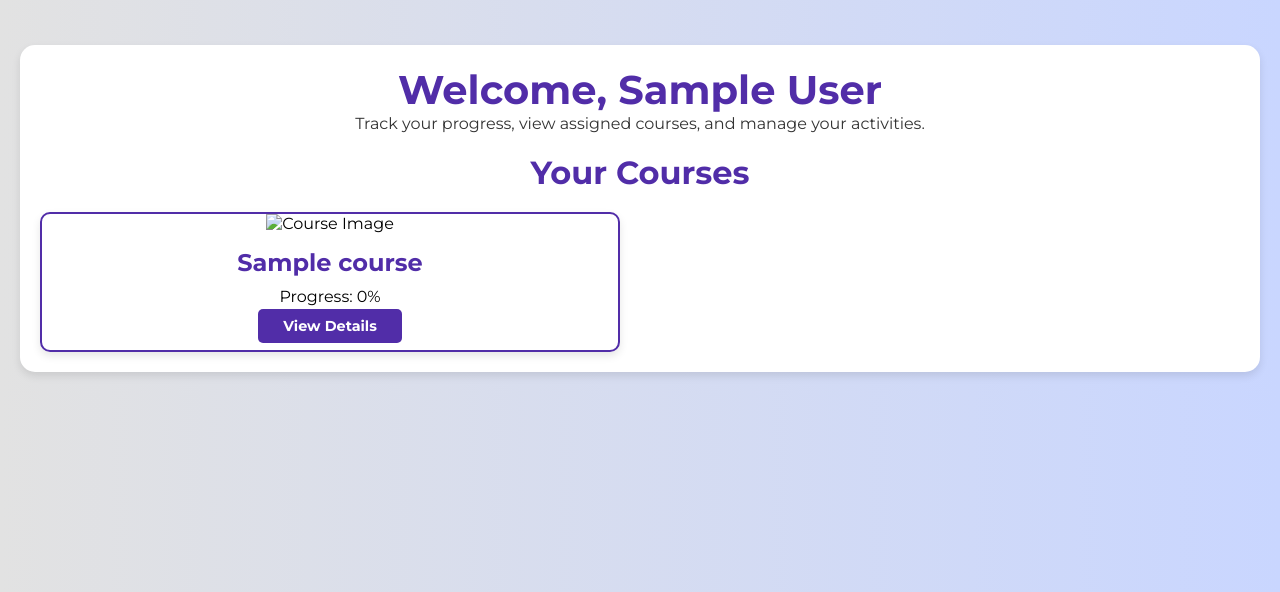
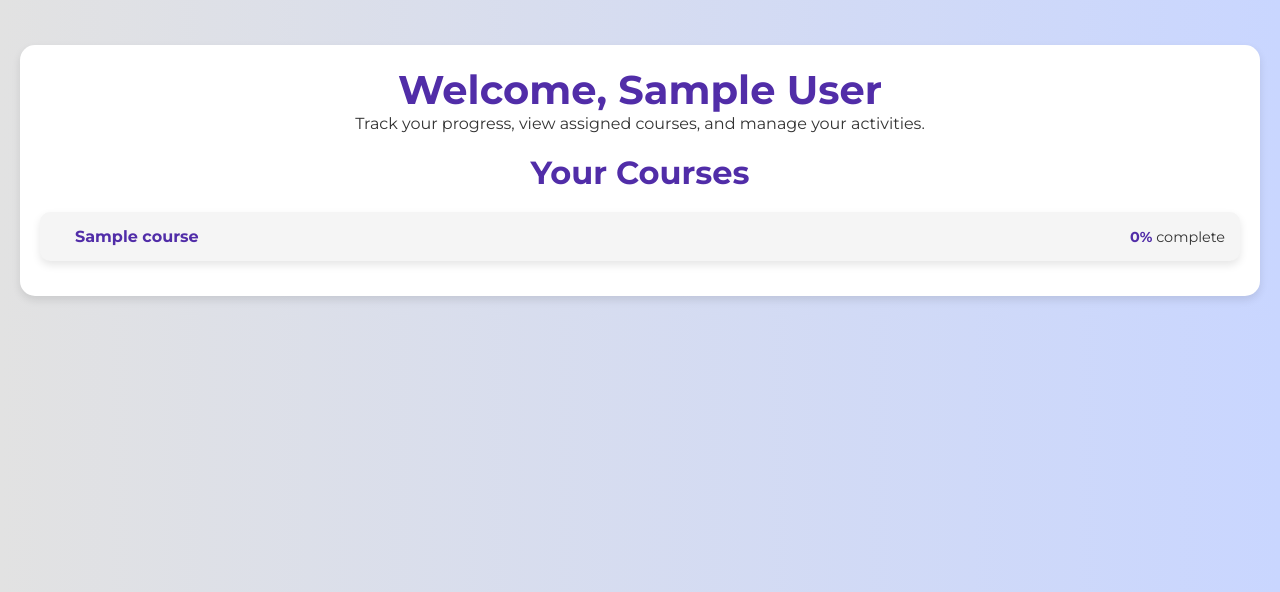
Before and after one commit to CharanTeja-6825/turbo-giggle, a Django app: page /employee/dashboard/ in a window 1280 px wide. Shown: the part 75-667 px from the top of the page. Run offline with Django 5.2, Linux system fonts and the light colour scheme; a user stored in the database is signed in; tables that the repository leaves empty hold one stand-in row (values such as "Sample post").

Commit message:
Review 1

```diff
--- a/templates/courses/course_list.html
+++ b/templates/courses/course_list.html
@@ -164,7 +164,7 @@
                         <td>
     <div class="button-container">
         <a href="{% url 'course_update' course.id %}" class="btn">Edit</a> <!-- Assuming course_edit view exists -->
-        <a href="{% url 'upload_material' course.id %}" class="btn">Upload Material</a> <!-- Assuming course_edit view exists -->
+        <a href="{% url 'upload_material' course.id %}" class="btn">Material</a> <!-- Assuming course_edit view exists -->
 
         <!-- Delete button with POST request to delete the course -->
         <form action="{% url 'course_delete' course.id %}" method="POST" style="display: inline;">
--- a/templates/employee/employee_dashboard.html
+++ b/templates/employee/employee_dashboard.html
@@ -59,64 +59,59 @@
             margin-bottom: 20px;
         }
 
-        .card {
+        .course {
+            display: flex;
+            justify-content: space-between;
+            align-items: center;
+            background: #f5f5f5;
             border-radius: 10px;
             box-shadow: 0 4px 8px rgba(0, 0, 0, 0.1);
-            overflow: hidden;
-            border: 2px solid #512da8; /* Added border */
+            padding: 15px;
+            margin-bottom: 15px;
+            border: ; /* Added border */
+            cursor: pointer;
+            transition: transform 0.3s ease;
         }
 
-        .card img {
-            width: 100%;
-            height: 150px;
+        .course:hover {
+            transform: translateY(-2px);
+        }
+
+        .course img {
+            width: 60px;
+            height: 60px;
+            border-radius: 5px;
             object-fit: cover;
         }
 
-        .card-body {
-            padding: 15px;
+        .course-details {
+            flex: 1;
+            margin-left: 20px;
+            text-align: left;
         }
 
-        .card-title {
-            font-size: 1.5rem;
+        .course-details h5 {
+            font-size: 1rem;
             color: #512da8;
         }
 
-        .card-text {
-            font-size: 1rem;
-            margin: 10px 0;
+        .course-details p {
+            font-size: 0.9rem;
+            color: #555;
         }
 
-        .btn {
-            padding: 8px 25px;
-            background-color: #512da8;
-            color: white;
-            border-radius: 5px;
-            border: none;
-            font-size: 0.9rem;
-            font-weight: bold;
-            cursor: pointer;
-            transition: background-color 0.3s ease, transform 0.3s ease;
-            text-decoration: none;
+        .progress {
+            text-align: right;
         }
 
-        .btn:hover {
-            background-color: #5c6bc0;
-            transform: translateY(-3px);
+        .progress p {
+            font-size: 0.9rem;
+            color: #333;
         }
 
-        /* Row Layout */
-        .row {
-            display: flex;
-            flex-wrap: wrap;
-            gap: 20px;
-        }
-
-        .col-md-6 {
-            flex: 0 0 calc(50% - 20px);
-        }
-
-        .col-md-8 {
-            flex: 0 0 100%;
+        .progress span {
+            font-weight: bold;
+            color: #512da8;
         }
 
         /* Navbar Styles */
@@ -167,25 +162,19 @@
             <p>Track your progress, view assigned courses, and manage your activities.</p>
         </header>
 
-        <div class="row">
-            <!-- Assigned Courses Section -->
-            <div class="col-md-8">
-                <h3>Your Courses</h3>
-                <div class="row">
-                    {% for course in courses %}
-                    <div class="col-md-6 mb-4">
-                        <div class="card">
-                            <img src="{{ course.image_url }}" alt="Course Image">
-                            <div class="card-body">
-                                <h5 class="card-title">{{ course.course_name }}</h5>
-                                <p class="card-text">Progress: {{ course.progress|default:"0" }}%</p>
-                                <a href="{% url 'course_overview' course.id %}" class="btn">View Details</a>
-                            </div>
-                        </div>
-                    </div>
-                    {% endfor %}
+        <h3>Your Courses</h3>
+        <div>
+            {% for course in courses %}
+            <div class="course" onclick="location.href='{% url 'course_overview' course.id %}'">
+<!--                <img src="{{ course.image_url }}" alt="Course Image">-->
+                <div class="course-details">
+                    <h5>{{ course.course_name }}</h5>
+                </div>
+                <div class="progress">
+                    <p><span>{{ course.progress|default:"0" }}%</span> complete</p>
                 </div>
             </div>
+            {% endfor %}
         </div>
     </div>
 </body>
--- a/templates/employee/employee_details.html
+++ b/templates/employee/employee_details.html
@@ -61,7 +61,7 @@
         /* Employee List Section */
         .employee-list {
             padding: 20px 10px; /* Adjusted padding for better fit */
-            margin-bottom: 150px;
+            margin-bottom: ;
             background-color: white; /* White background */
             border-radius: 15px;
             max-width: 1300px;
--- a/templates/trainer/trainer_details.html
+++ b/templates/trainer/trainer_details.html
@@ -60,7 +60,7 @@
 
         .trainer-list {
             padding: 20px 10px; /* Adjusted padding for better fit */
-            margin-bottom: 150px;
+            margin-bottom : ;
             background-color: white; /* White background */
             border-radius: 15px;
             max-width: 1300px;
```
Also changed, not shown: hr/models.py (+11 -2 lines), hr/views.py (+7 -26 lines), templates/courses/course_create.html (+9 -10 lines), 3 other files.
